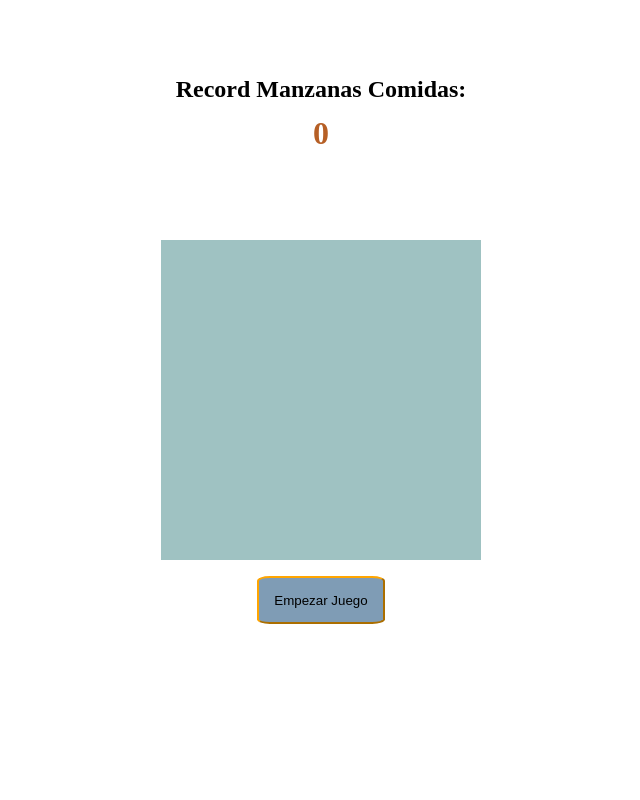
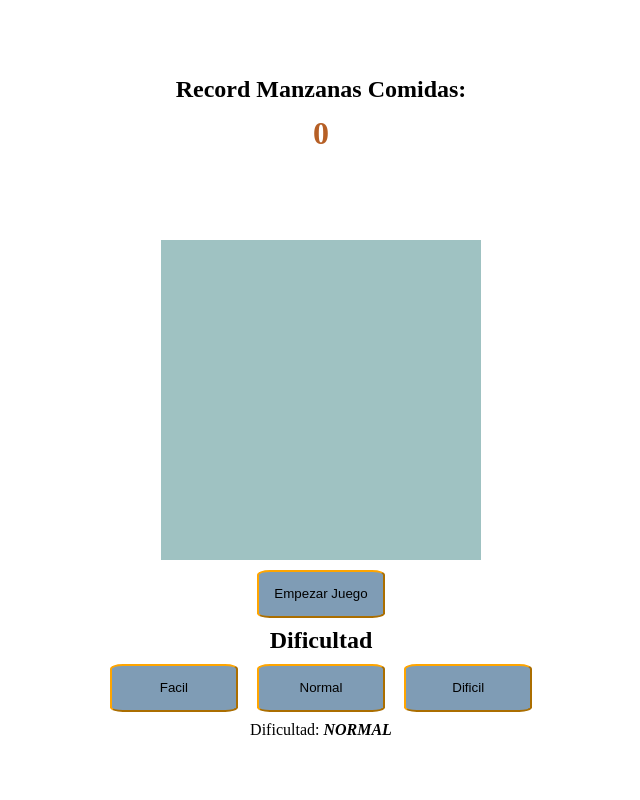
Before and after one commit to Ignacio-Joaquin-Garcia/Snake-Game, a plain HTML site: page index.html in a window 1280 px wide. Shown: the whole page, without its empty margins (319-959 px from the left). Drawn offline with Linux system fonts and the light colour scheme.

Commit message:
elegir dificultad y solucion bugs

```diff
--- a/index.html
+++ b/index.html
@@ -12,7 +12,16 @@
         <p id="recordAppleEaten">0</p>
     </div>
     <main id="game"></main>
-    <button id="start" type="submit">Empezar Juego</button>
+    <section class="gameDisplay">
+        <button id="start" type="submit">Empezar Juego</button>
+        <h1>Dificultad</h1>
+        <div class="dificulties">
+            <button id="dEasy" type="submit">Facil</button>
+            <button id="dNormal" type="submit">Normal</button>
+            <button id="dHard" type="submit">Dificil</button>
+        </div>
+        <p>Dificultad: <span id="dificultyShow"></span></p>
+    </section>
     <img id="apple" src="./assets/img/2909753.png" alt="manzanita">
     <script src="./index.js"></script>
 </body>
--- a/index.js
+++ b/index.js
@@ -3,7 +3,17 @@ let appleEaten = 0;
 const startGame = document.getElementById("start");
 const pAppleRecord = document.getElementById("recordAppleEaten");
 
-const clockGame = 1000;
+const dEasy = document.getElementById("dEasy");
+const dNormal = document.getElementById("dNormal");
+const dHard = document.getElementById("dHard");
+const showDificulty = document.getElementById("dificultyShow");
+function showDifficult(dificulties){
+    console.log(dificulties)
+    showDificulty.textContent =dificulties.toUpperCase();
+}
+
+
+let clockGame = 750;
 let playerPosition = {};
 let playerLost = false;
 apple.style.display = "none";
@@ -15,6 +25,8 @@ function randomNumber(min, max){
 }
 
 function game(){
+    //Parametros Iniciales del Juego
+    startGame.removeEventListener("click", game); //Removemos Boton de Iniciar Juego
     let tail = 0;
     tailDirection = [];
     tailTrack = false;
@@ -30,6 +42,8 @@ function game(){
             boardgame.appendChild(matriz[i][j]);
             matriz[i][j].style.gridRow = i;
             matriz[i][j].style.gridColumn = j;
+            //Reiniciamos Tablero
+            matriz[i][j].style.backgroundColor = "rgb(159, 194, 194)";
             console.log(matriz[i][j]);
         }
     }
@@ -124,6 +138,8 @@ function game(){
             playerPosition.x = randomNumber(1,10);
             playerPosition.y = randomNumber(1,10);
             clearInterval(gameProgress);
+
+            startGame.addEventListener("click", game);
         }
     }
     function appleAppears(){
@@ -181,9 +197,23 @@ function game(){
     },clockGame)
 }
 
+function dificulties(dificulty){
+    if(dificulty === "easy"){
+        clockGame = 1000;
+    }
+    if(dificulty === "normal"){
+        clockGame = 750;
+    }
+    if(dificulty === "hard"){
+        clockGame = 500;
+    }
+}
 
-
-
-
+//Dificiltad Buttons
+dificulties("normal");
+showDifficult("normal");
+dEasy.addEventListener("click", ()=>{dificulties("easy"), showDifficult("easy")});
+dNormal.addEventListener("click", ()=>{dificulties("normal"), showDifficult("normal")});
+dHard.addEventListener("click", ()=>{dificulties("hard"), showDifficult("hard")});
 
 startGame.addEventListener("click", game);
--- a/style.css
+++ b/style.css
@@ -61,3 +61,24 @@ main img{
     justify-self: center;
     align-self: center;
 }
+.gameDisplay{
+    grid-column: 2;
+    grid-row: 3;
+    display: flex;
+    flex-direction: column;
+    justify-items: center;
+    align-items: center;
+
+}
+.dificulties{
+    display: flex;
+    flex-direction: row;
+    text-align: center;
+}
+button{
+    margin: 0.6rem;
+}
+span{
+    font-weight: bold;
+    font-style: italic;
+}
```
